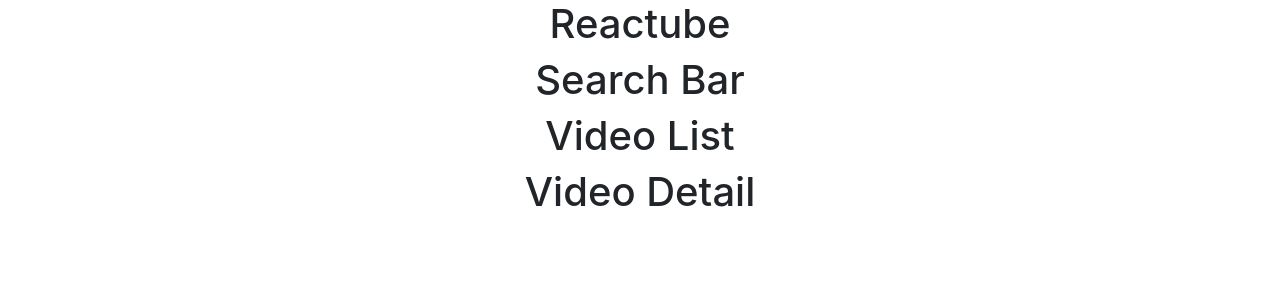
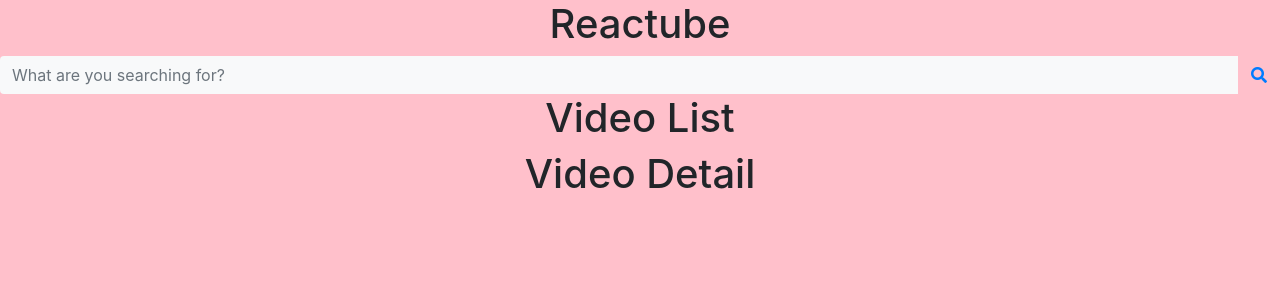
Before and after one commit to DonatellaC/Reactube, a React (Create React App) app: page / in a window 1280 px wide. Shown: the top 300 px of the page. Built offline with nearby package versions, Linux system fonts and the light colour scheme; no server answers.

Commit message:
searchBarComponent

```diff
--- a/package.json
+++ b/package.json
@@ -10,6 +10,7 @@
     "dotenv": "^8.2.0",
     "react": "^17.0.1",
     "react-dom": "^17.0.1",
+    "react-router-dom": "^5.2.0",
     "react-scripts": "4.0.2",
     "web-vitals": "^1.0.1"
   },
--- a/public/index.html
+++ b/public/index.html
@@ -24,11 +24,18 @@
       work correctly both with client-side routing and a non-root public URL.
       Learn how to configure a non-root public URL by running `npm run build`.
     -->
+
     <!-- Bootstrap -->
     <link
       rel="stylesheet"
       href="https://stackpath.bootstrapcdn.com/bootstrap/4.3.1/css/bootstrap.min.css"
       integrity="sha384-ggOyR0iXCbMQv3Xipma34MD+dH/1fQ784/j6cY/iJTQUOhcWr7x9JvoRxT2MZw1T"
+      crossorigin="anonymous"
+    />
+    <link
+      rel="stylesheet"
+      href="https://use.fontawesome.com/releases/v5.13.0/css/all.css"
+      integrity="sha384-Bfad6CLCknfcloXFOyFnlgtENryhrpZCe29RTifKEixXQZ38WheV+i/6YWSzkz3V"
       crossorigin="anonymous"
     />
     <title>Reactube</title>
@@ -46,6 +53,7 @@
       To begin the development, run `npm start` or `yarn start`.
       To create a production bundle, use `npm run build` or `yarn build`.
     -->
+
     <script
       src="https://code.jquery.com/jquery-3.3.1.slim.min.js"
       integrity="sha384-q8i/X+965DzO0rT7abK41JStQIAqVgRVzpbzo5smXKp4YfRvH+8abtTE1Pi6jizo"
--- a/src/App.css
+++ b/src/App.css
@@ -2,37 +2,6 @@
   text-align: center;
 }
 
-.App-logo {
-  height: 40vmin;
-  pointer-events: none;
+body {
+  background-color: pink;
 }
-
-@media (prefers-reduced-motion: no-preference) {
-  .App-logo {
-    animation: App-logo-spin infinite 20s linear;
-  }
-}
-
-.App-header {
-  background-color: #282c34;
-  min-height: 100vh;
-  display: flex;
-  flex-direction: column;
-  align-items: center;
-  justify-content: center;
-  font-size: calc(10px + 2vmin);
-  color: white;
-}
-
-.App-link {
-  color: #61dafb;
-}
-
-@keyframes App-logo-spin {
-  from {
-    transform: rotate(0deg);
-  }
-  to {
-    transform: rotate(360deg);
-  }
-}
--- a/src/App.js
+++ b/src/App.js
@@ -4,7 +4,6 @@ import SearchBar from "./components/SearchBar";
 import VideoDetail from "./components/VideoDetail";
 import VideoList from "./components/VideoList";
 import youtube from "./apis/youtube";
-
 class App extends React.Component {
   state = {
     videos: [],
@@ -36,8 +35,8 @@ class App extends React.Component {
           <h1>Reactube</h1>
         </header>
         <div>
-          <SearchBar handleSubmit={this.handleSubmit} />
-          <VideoList handleVideoSelect={this.handleVideoSelect} />
+          <SearchBar onFormSubmit={this.handleSubmit} />
+          <VideoList />
           <VideoDetail />
         </div>
       </div>
--- a/src/components/SearchBar.js
+++ b/src/components/SearchBar.js
@@ -1,10 +1,47 @@
 import React from "react";
+import "../App.css";
 
 class SearchBar extends React.Component {
+  state = {
+    term: "",
+  };
+
+  handleChange = (event) => {
+    this.setState({
+      term: event.target.value,
+    });
+  };
+
+  handleSubmit = (event) => {
+    event.preventDefault();
+    const { onFormSubmit } = this.props;
+    const { term } = this.state;
+    onFormSubmit(term);
+    console.log(onFormSubmit(term));
+  };
+
   render() {
     return (
       <div>
-        <h1>Search Bar</h1>
+        <form onSubmit={this.handleSubmit}>
+          <div className="input-group">
+            <input
+              type="search"
+              placeholder="What are you searching for?"
+              aria-describedby="button-addon1"
+              className="form-control border-0 bg-light"
+              onChange={this.handleChange}
+              value={this.state.term}
+            />
+            <button
+              id="button-addon1"
+              type="submit"
+              className="btn btn-link text-primary"
+            >
+              <i className="fa fa-search" aria-hidden="true"></i>
+            </button>
+          </div>
+        </form>
       </div>
     );
   }
```
Also changed, not shown: 1 other file (tests, documents, lock files or other folders).
